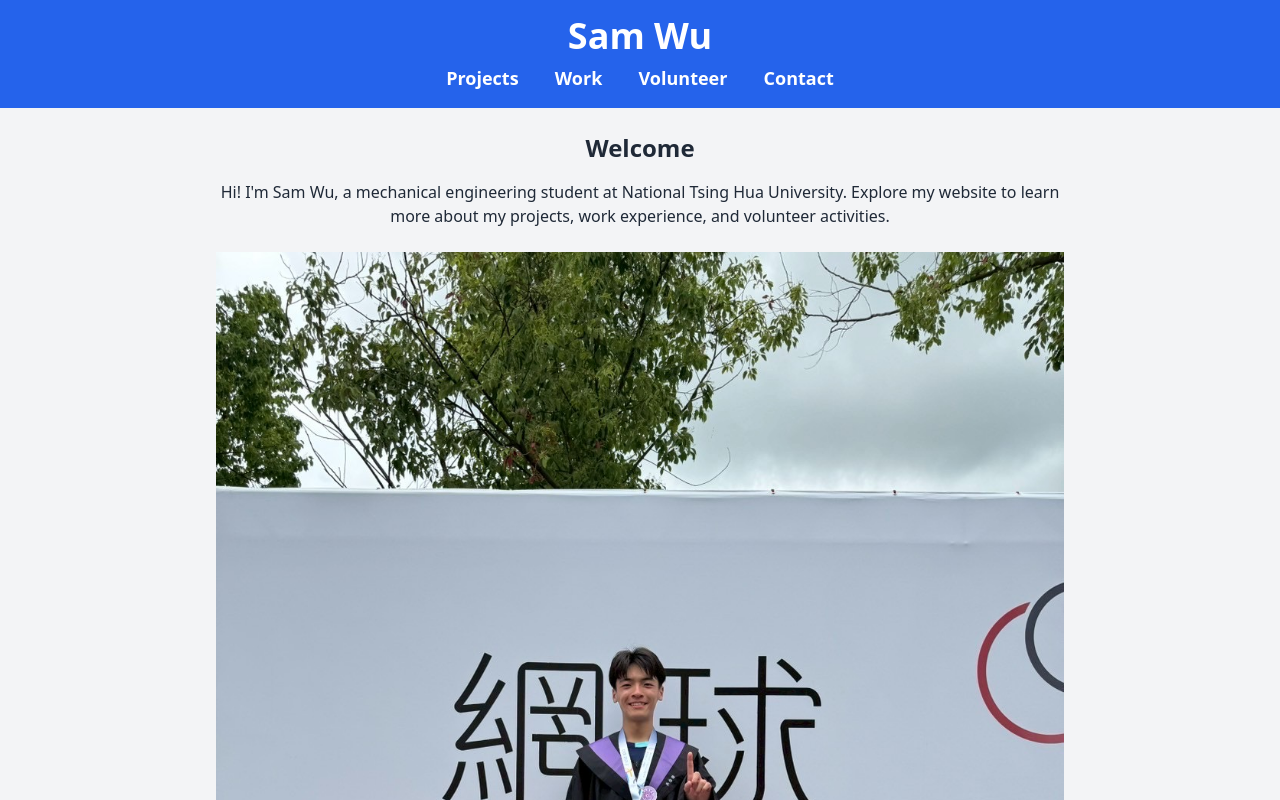
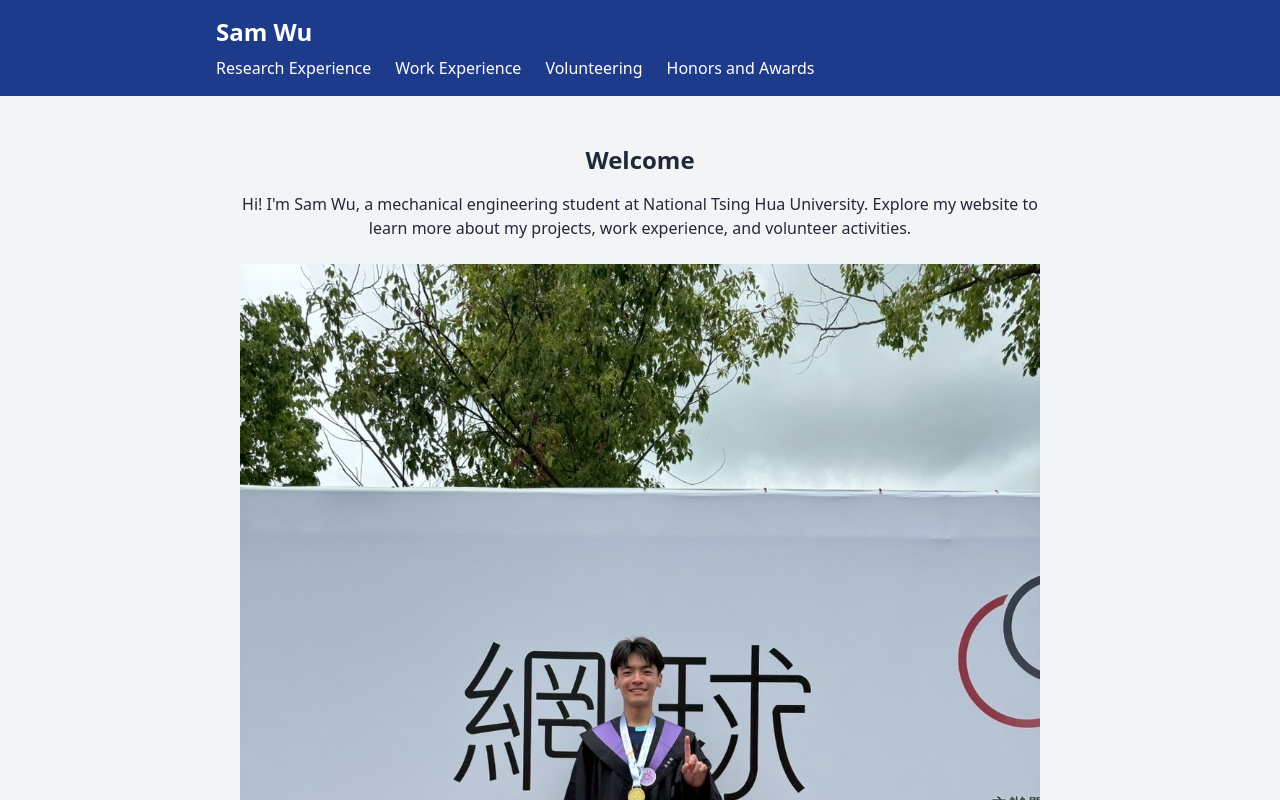
Before and after one commit to samwu0217/samwu0217.github.io, a plain HTML site: page index.html in a window 1280 px wide. Shown: the top 800 px of the page. Drawn offline with nearby package versions, Linux system fonts and the light colour scheme.

Commit message:
Update index.html

```diff
--- a/index.html
+++ b/index.html
@@ -1,23 +1,25 @@
 <!DOCTYPE html>
 <html lang="en">
 <head>
-  <meta charset="UTF-8" />
-  <meta name="viewport" content="width=device-width, initial-scale=1.0" />
-  <title>Nien-Cheng (Sam) Wu | Home</title>
+  <meta charset="UTF-8">
+  <meta name="viewport" content="width=device-width, initial-scale=1.0">
+  <title>Home | Sam Wu</title>
   <script src="https://cdn.tailwindcss.com"></script>
 </head>
 <body class="bg-gray-100 text-gray-800">
-  <header class="bg-blue-600 text-white py-4 text-center">
-    <h1 class="text-4xl font-bold mb-2">Sam Wu</h1>
-    <nav class="mt-2">
+  <header class="bg-blue-900 text-white py-4">
+  <div class="max-w-4xl mx-auto px-6">
+    <a href="index.html" class="text-2xl font-bold hover:underline block mb-2">Sam Wu</a>
+    <nav class="flex flex-wrap gap-x-6 text-sm md:text-base">
+      <a href="projects.html" class="hover:underline">Research Experience</a>
+      <a href="experience.html" class="hover:underline">Work Experience</a>
+      <a href="volunteer.html" class="hover:underline">Volunteering</a>
+      <a href="honors.html" class="hover:underline">Honors and Awards</a>
+    </nav>
+  </div>
+</header>
 
-      <a href="projects.html" class="mx-4 text-lg font-semibold hover:underline">Projects</a>
-      <a href="experience.html" class="mx-4 text-lg font-semibold hover:underline">Work</a>
-      <a href="volunteer.html" class="mx-4 text-lg font-semibold hover:underline">Volunteer</a>
-      <a href="contact.html" class="mx-4 text-lg font-semibold hover:underline">Contact</a>
-    </nav>
-  </header>
-
+  <main class="max-w-4xl mx-auto p-6 space-y-8">
   <section class="max-w-4xl mx-auto p-6 text-center">
     <h2 class="text-2xl font-semibold mb-4">Welcome</h2>
     <p class="mb-6">
```
